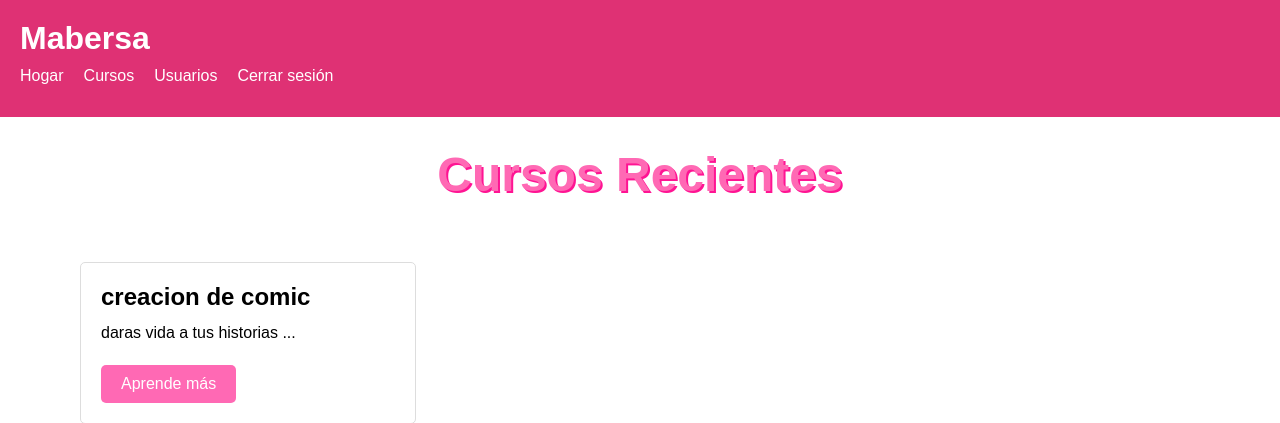
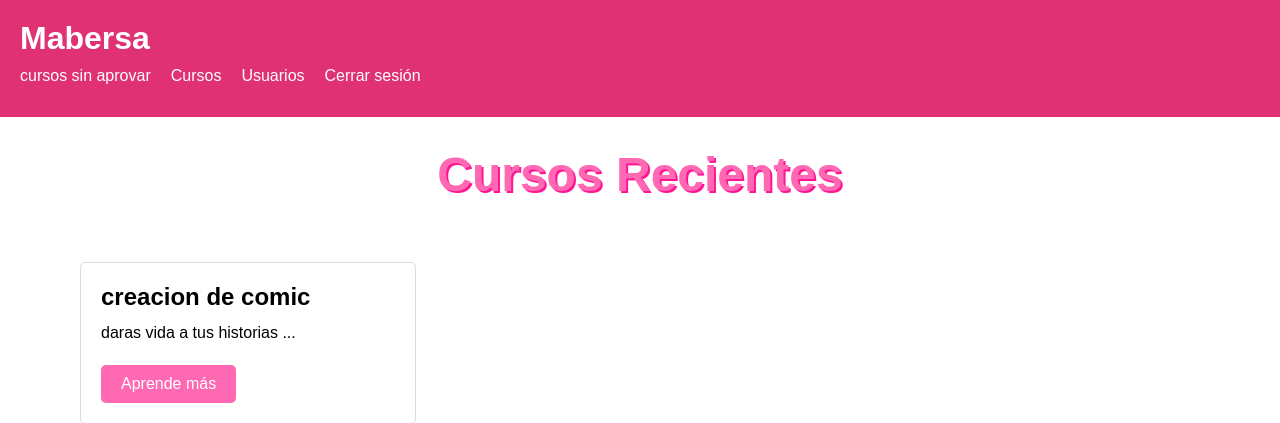
Before and after one commit to kronBELET/MABERSA_FENIX, a PHP site: page /index.php in a window 1280 px wide. Shown: the top 423 px of the page. Run offline with PHP 8.4, Linux system fonts and the light colour scheme; a user stored in the database is signed in; data comes from the database, SQL or seed files in the repository.

Commit message:
Add files via upload

```diff
--- a/header.php
+++ b/header.php
@@ -20,7 +20,7 @@
             }
             //si el usuario es el administrador
             elseif (isset($_SESSION['role']) && $_SESSION['role'] == 'admin') {
-                echo '<li><a href="index.php">Hogar</a></li>';
+                echo '<li><a href="approved_courses.php">cursos sin aprovar</a></li>';
                 echo '<li><a href="admin_dashboard.php">Cursos</a></li>';
                 echo '<li><a href="user.php">Usuarios</a></li>';
                 echo '<li><a href="logout.php">Cerrar sesión</a></li>';
```
